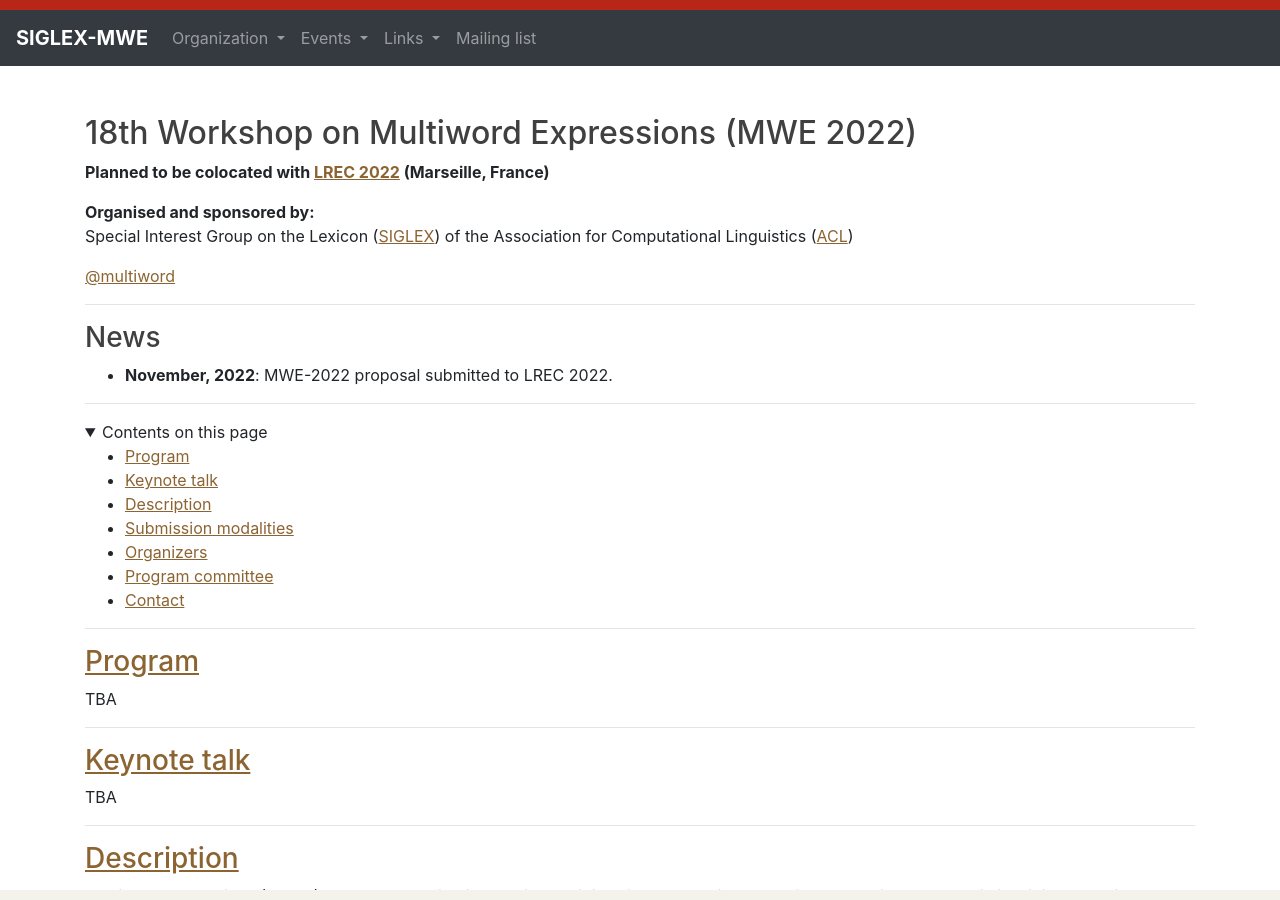
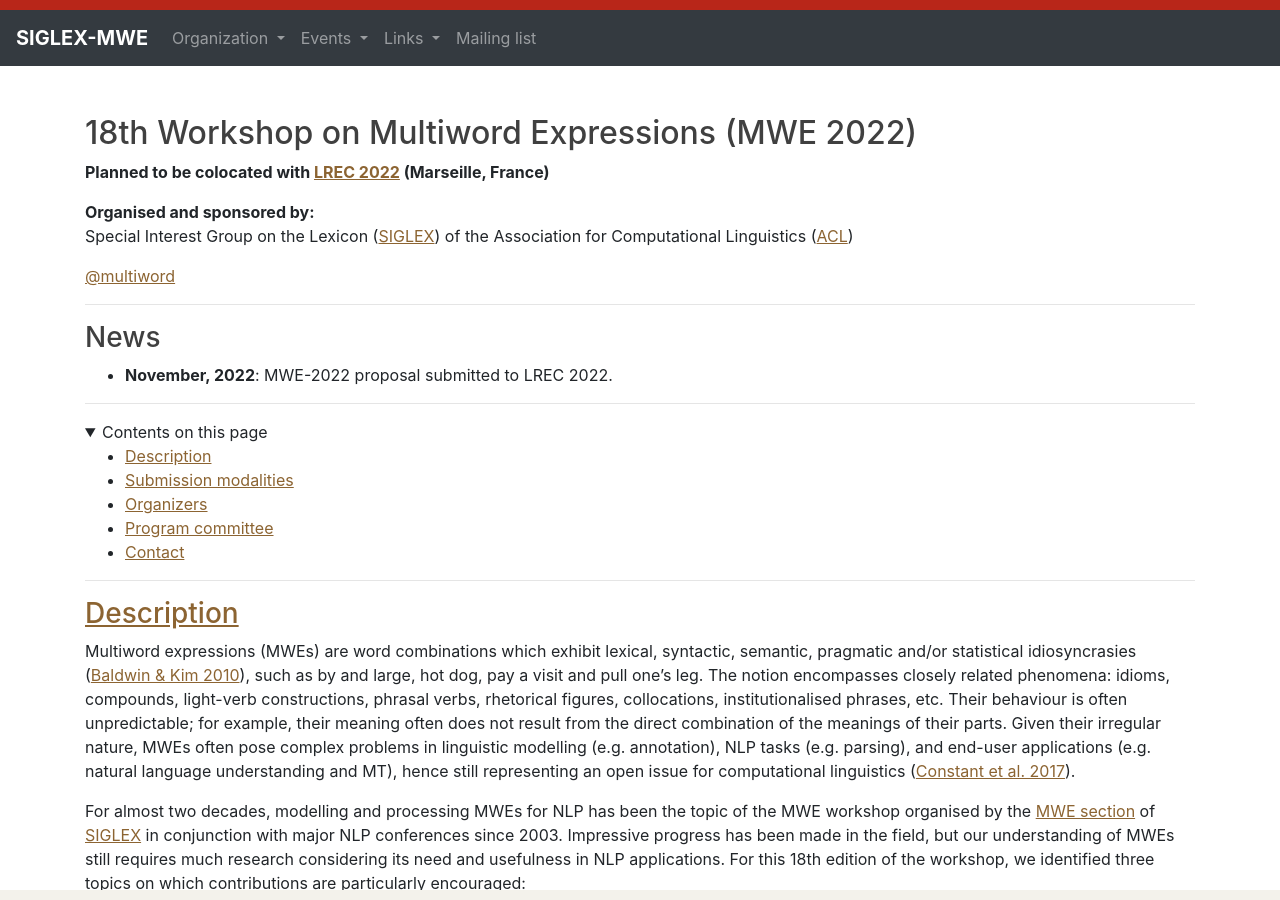
Before and after one commit to multiword/multiword.github.io, a Jekyll site: the page built from mwe2022/index.md, in a window 1280 px wide and 900 px high. Built offline with Jekyll 4.4.1, drawn with Linux system fonts in a browser that asks for light colours; comment, search, counter and statistics services are not loaded.

Commit message:
Hide program & keynote talk sections for now

```diff
--- a/mwe2022/index.md
+++ b/mwe2022/index.md
@@ -26,8 +26,8 @@ Special Interest Group on the Lexicon ([SIGLEX](http://www.siglex.org/)) of the
   <summary>
     Contents on this page
   </summary>
-- [Program](#program)
-- [Keynote talk](#keynote)
+<!---- [Program](#program)--->
+<!---- [Keynote talk](#keynote)--->
 <!---- [Accepted papers](#papers)--->
 - [Description](#description)
 - [Submission modalities](#submission)
@@ -35,16 +35,6 @@ Special Interest Group on the Lexicon ([SIGLEX](http://www.siglex.org/)) of the
 - [Program committee](#committee)
 - [Contact](#contact)
 </details>
-
------
-
-### <a name="program"> Program </a>
-TBA
-
------
-
-### <a name="keynote"> Keynote talk </a>
-TBA
 
 -----
 
```
